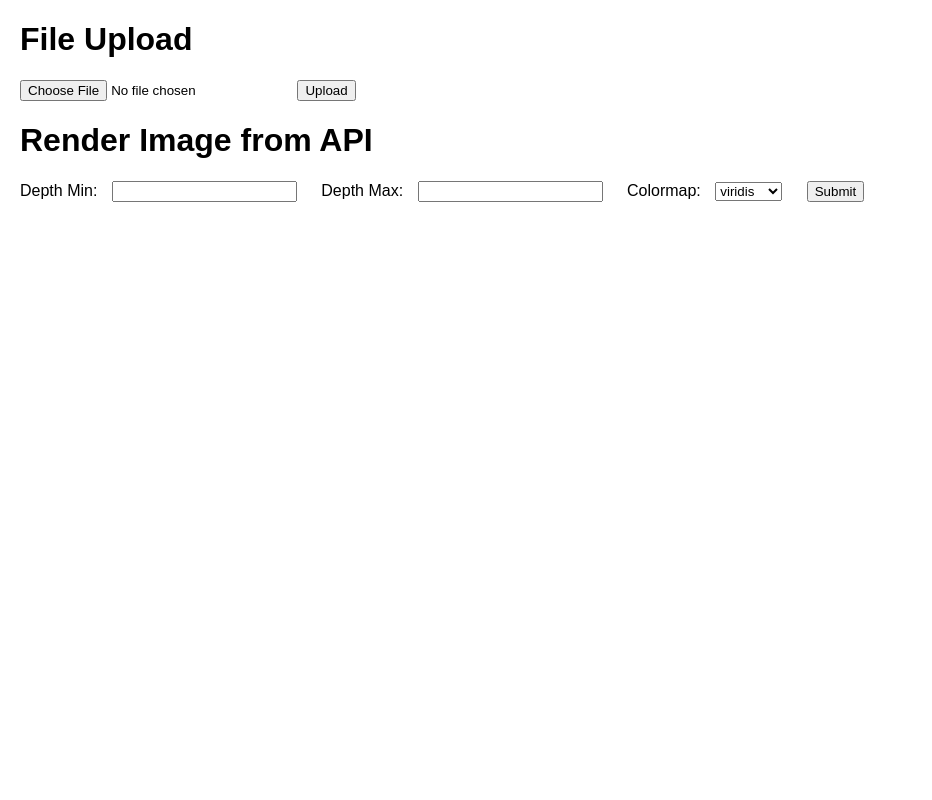
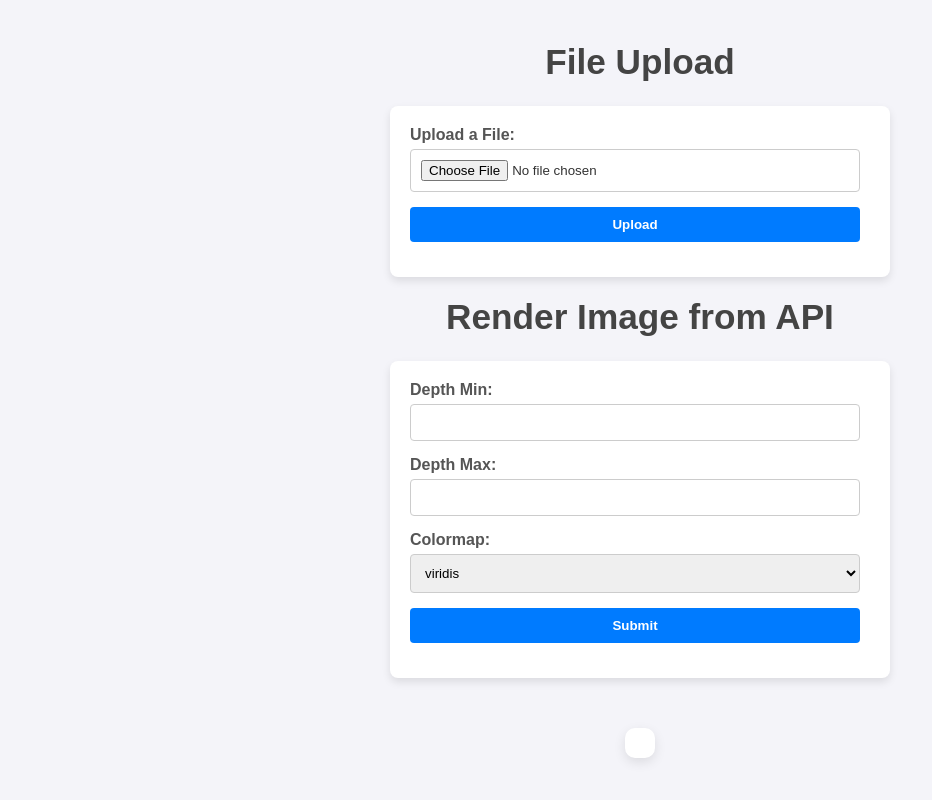
Before and after one commit to mpdevilleres/imagestore, a Python web app: template templates/index.jinja2 in a window 1280 px wide. Shown: the whole page, without its empty margins (0-932 px from the left). Run offline with Jinja, Linux system fonts and the light colour scheme; the template is opened without the code that fills it, so the values that code supplies are empty.

Commit message:
* add css

```diff
--- a/templates/index.jinja2
+++ b/templates/index.jinja2
@@ -4,33 +4,104 @@
     <meta charset="UTF-8">
     <title>Image Renderer</title>
     <style>
-        body {
-            font-family: Arial, sans-serif;
-            margin: 20px;
+        /* Basic Reset */
+        * {
+            margin: 0;
+            padding: 0;
+            box-sizing: border-box;
         }
 
-        form {
-            margin-bottom: 20px;
+        /* Body styling */
+        body {
+            font-family: 'Arial', sans-serif;
+            background-color: #f4f4f9;
+            color: #333;
+            display: flex;
+            flex-direction: column;
+            align-items: center;
+            justify-content: center;
+            min-height: 100vh;
+            padding: 20px;
         }
 
-        label {
-            margin-right: 10px;
+        h1 {
+            font-size: 2.2rem;
+            margin-bottom: 1.5rem;
+            color: #444;
         }
 
-        input, select {
-            margin-right: 20px;
+        /* Forms styling */
+        form {
+            background-color: #fff;
+            padding: 20px;
+            border-radius: 8px;
+            box-shadow: 0 4px 8px rgba(0, 0, 0, 0.1);
+            margin-bottom: 20px;
+            width: 100%;
+            max-width: 500px;
         }
 
+        form label {
+            font-weight: bold;
+            color: #555;
+            display: inline-block;
+            margin-bottom: 5px;
+        }
+
+        form input, form select, form button {
+            width: calc(100% - 10px);
+            padding: 10px;
+            border: 1px solid #ccc;
+            border-radius: 4px;
+            margin-bottom: 15px;
+        }
+
+        form select {
+            cursor: pointer;
+        }
+
+        form button {
+            background-color: #007bff;
+            color: white;
+            border: none;
+            cursor: pointer;
+            transition: background-color 0.3s ease;
+            font-weight: bold;
+        }
+
+        form button:hover {
+            background-color: #0056b3;
+        }
+
+        /* Image container styling */
         #image-container {
-            margin-top: 20px;
-            display: none;
-            background-color: white;
+            margin-top: 30px;
+            background-color: #fff;
+            padding: 15px;
+            border-radius: 10px;
+            box-shadow: 0 4px 12px rgba(0, 0, 0, 0.1);
+            display: flex;
+            justify-content: center;
+            align-items: center;
         }
 
         #rendered-image {
             max-width: 100%;
             height: auto;
+            border-radius: 8px;
+            box-shadow: 0 2px 6px rgba(0, 0, 0, 0.15);
             display: none;
+        }
+
+        /* Responsiveness */
+        @media (max-width: 768px) {
+            form {
+                width: 100%;
+            }
+
+            h1 {
+                font-size: 1.8rem;
+            }
         }
     </style>
 </head>
@@ -38,6 +109,7 @@
 
 <h1>File Upload</h1>
 <form id="upload-form">
+    <label for="file-input">Upload a File:</label>
     <input type="file" id="file-input" name="file" required>
     <button type="submit">Upload</button>
 </form>
```
